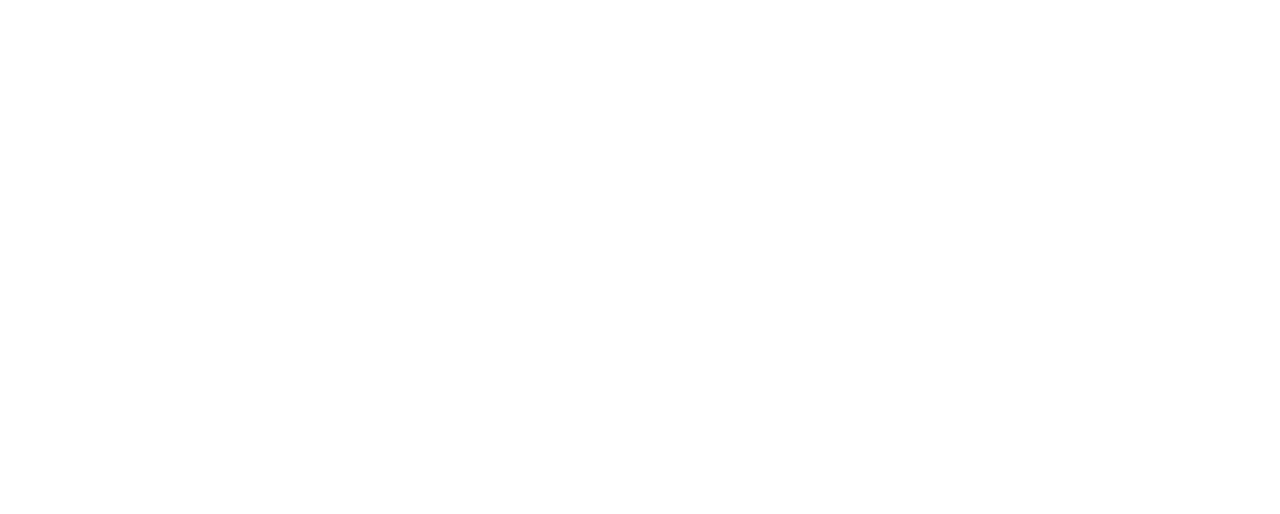
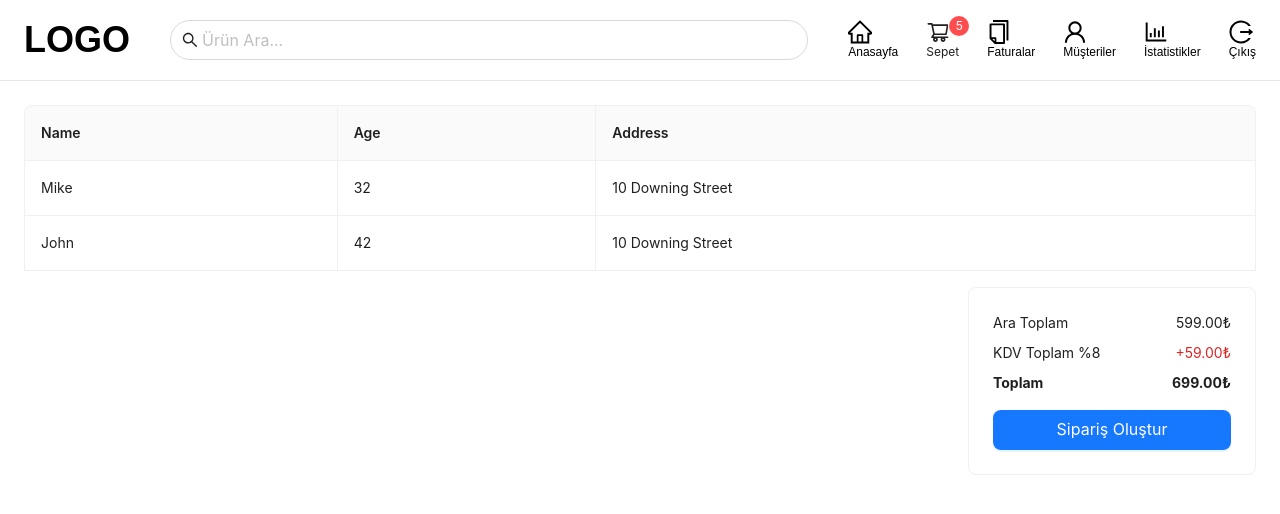
Before and after one commit to mdtanvirahamedshanto/pos-application, a React (Create React App) app in the folder client/: page /cart in a window 1280 px wide. Before the commit this address had no page. Shown: the top 514 px of the page. Built offline with nearby package versions, Linux system fonts and the light colour scheme.

Commit message:
add cart page

```diff
--- a/client/src/App.jsx
+++ b/client/src/App.jsx
@@ -1,11 +1,13 @@
 import { BrowserRouter, Routes, Route } from "react-router-dom";
 import HomePage from "./pages/HomePage";
+import CartPage from "./pages/CartPage";
 
 function App() {
   return (
     <BrowserRouter>
       <Routes>
         <Route path="/" element={<HomePage />} />
+        <Route path="/cart" element={<CartPage />} />
       </Routes>
     </BrowserRouter>
   );
--- /dev/null
+++ b/client/src/pages/CartPage.jsx
@@ -0,0 +1,66 @@
+import React from "react";
+import Header from "../components/header/Header";
+import { Table, Card, Button } from "antd";
+
+const CartPage = () => {
+  const dataSource = [
+    {
+      key: "1",
+      name: "Mike",
+      age: 32,
+      address: "10 Downing Street",
+    },
+    {
+      key: "2",
+      name: "John",
+      age: 42,
+      address: "10 Downing Street",
+    },
+  ];
+
+  const columns = [
+    {
+      title: "Name",
+      dataIndex: "name",
+      key: "name",
+    },
+    {
+      title: "Age",
+      dataIndex: "age",
+      key: "age",
+    },
+    {
+      title: "Address",
+      dataIndex: "address",
+      key: "address",
+    },
+  ];
+
+  return (
+    <>
+      <Header />
+      <div className="px-6">
+        <Table dataSource={dataSource} columns={columns} bordered pagination={false}/>
+        <div className="cart-total flex justify-end mt-4">
+          <Card className="w-72">
+            <div className="flex justify-between">
+                <span>Ara Toplam</span>
+                <span>599.00₺</span>
+            </div>
+            <div className="flex justify-between my-2">
+                <span>KDV Toplam %8</span>
+                <span className="text-red-600">+59.00₺</span>
+            </div>
+            <div className="flex justify-between">
+                <b>Toplam</b>
+                <b>699.00₺</b>
+            </div>
+            <Button className="mt-4 w-full" type="primary" size="large">Sipariş Oluştur</Button>
+          </Card>
+        </div>
+      </div>
+    </>
+  );
+};
+
+export default CartPage;
```
